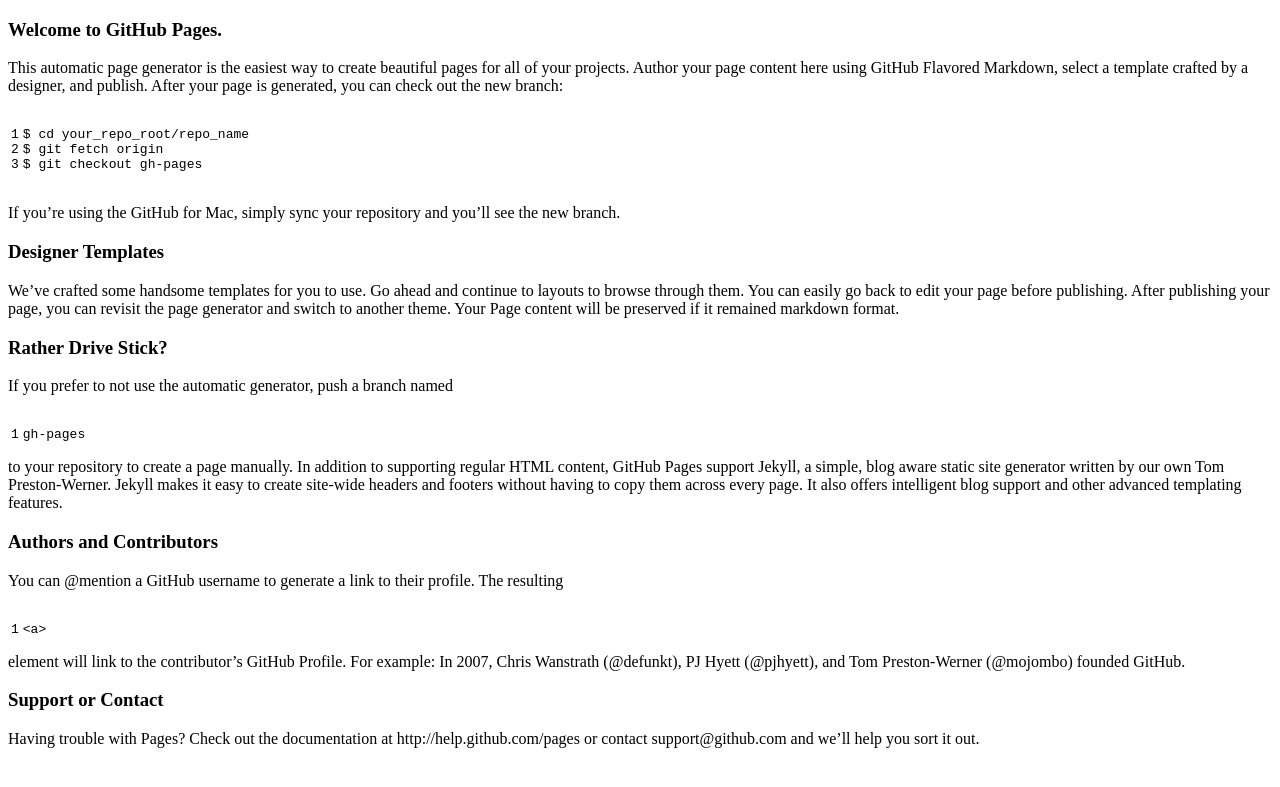
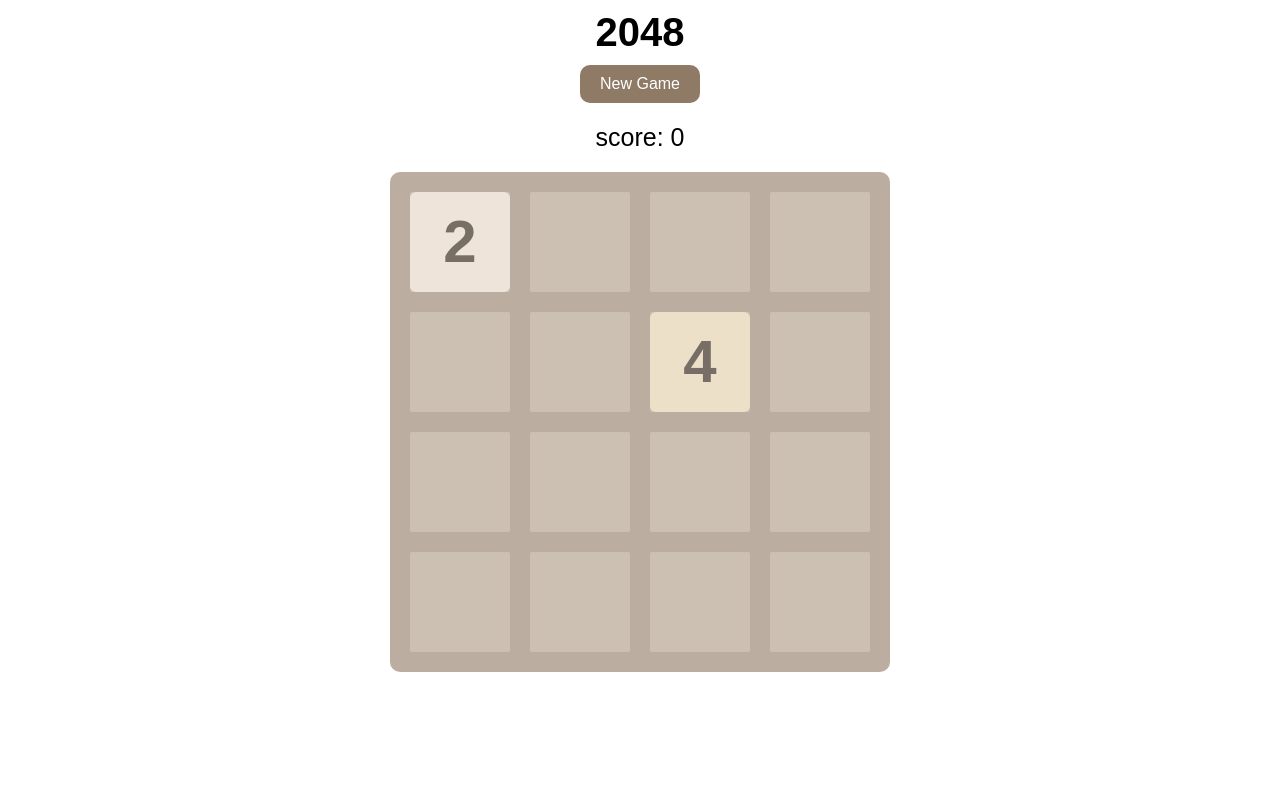
Before and after one commit to mrqli/2048, a Jekyll site: the page built from index.html, in a window 1280 px wide. Shown: the top 787 px of the page. Built offline with Jekyll 4.4.1, drawn with Linux system fonts in a browser that asks for light colours; our own code applies the rules of GitHub Pages for plain Markdown files.

Commit message:
Revert "Set theme jekyll-theme-cayman and migrate Page Generator content"
This reverts commit 132005d08fc179919e52afaa6b43694567c513dd.

````diff
--- a/_config.yml
+++ b/_config.yml
@@ -99,7 +99,3 @@
   provider: disqus
   disqus:
     short_name: mrqli
-description:
-google_analytics:
-show_downloads: true
-theme: jekyll-theme-cayman
--- /dev/null
+++ b/index.html
@@ -0,0 +1,29 @@
+---
+layout: default
+---
+		<header>
+			<h1>2048</h1>
+			<a href="javascript:newGame();" id="newgame">New Game</a>
+			<p>score: <span id="score">0</span></p>
+		</header>
+		<div id="grid-container">
+			<div class="grid-cell" id="grid-cell-0-0"></div>
+			<div class="grid-cell" id="grid-cell-0-1"></div>
+			<div class="grid-cell" id="grid-cell-0-2"></div>
+			<div class="grid-cell" id="grid-cell-0-3"></div>
+
+			<div class="grid-cell" id="grid-cell-1-0"></div>
+			<div class="grid-cell" id="grid-cell-1-1"></div>
+			<div class="grid-cell" id="grid-cell-1-2"></div>
+			<div class="grid-cell" id="grid-cell-1-3"></div>
+
+			<div class="grid-cell" id="grid-cell-2-0"></div>
+			<div class="grid-cell" id="grid-cell-2-1"></div>
+			<div class="grid-cell" id="grid-cell-2-2"></div>
+			<div class="grid-cell" id="grid-cell-2-3"></div>
+
+			<div class="grid-cell" id="grid-cell-3-0"></div>
+			<div class="grid-cell" id="grid-cell-3-1"></div>
+			<div class="grid-cell" id="grid-cell-3-2"></div>
+			<div class="grid-cell" id="grid-cell-3-3"></div>
+		</div>
--- a/index.md
+++ /dev/null
@@ -1,22 +0,0 @@
-### Welcome to GitHub Pages.
-This automatic page generator is the easiest way to create beautiful pages for all of your projects. Author your page content here using GitHub Flavored Markdown, select a template crafted by a designer, and publish. After your page is generated, you can check out the new branch:
-
-```
-$ cd your_repo_root/repo_name
-$ git fetch origin
-$ git checkout gh-pages
-```
-
-If you're using the GitHub for Mac, simply sync your repository and you'll see the new branch.
-
-### Designer Templates
-We've crafted some handsome templates for you to use. Go ahead and continue to layouts to browse through them. You can easily go back to edit your page before publishing. After publishing your page, you can revisit the page generator and switch to another theme. Your Page content will be preserved if it remained markdown format.
-
-### Rather Drive Stick?
-If you prefer to not use the automatic generator, push a branch named `gh-pages` to your repository to create a page manually. In addition to supporting regular HTML content, GitHub Pages support Jekyll, a simple, blog aware static site generator written by our own Tom Preston-Werner. Jekyll makes it easy to create site-wide headers and footers without having to copy them across every page. It also offers intelligent blog support and other advanced templating features.
-
-### Authors and Contributors
-You can @mention a GitHub username to generate a link to their profile. The resulting `<a>` element will link to the contributor's GitHub Profile. For example: In 2007, Chris Wanstrath (@defunkt), PJ Hyett (@pjhyett), and Tom Preston-Werner (@mojombo) founded GitHub.
-
-### Support or Contact
-Having trouble with Pages? Check out the documentation at http://help.github.com/pages or contact support@github.com and we’ll help you sort it out.
````
Also changed, not shown: params.json (added, +1 -0 lines).
